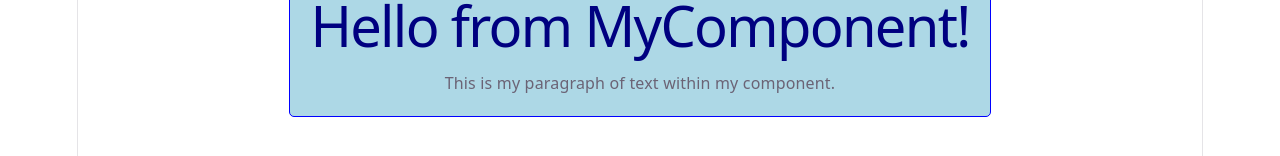
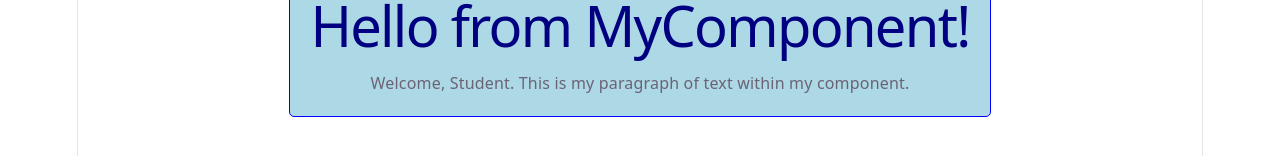
Before and after one commit to Millowise01/First-React-App-with-TypeScript-and-Vite, a React (Vite) app: page / in a window 1280 px wide. Shown: the part 362-518 px from the top of the page. Built offline with nearby package versions, Linux system fonts and the light colour scheme.

Commit message:
Add typed name prop to MyComponent using TypeScript interface

```diff
--- a/src/App.tsx
+++ b/src/App.tsx
@@ -4,7 +4,7 @@ import './App.css';
 function App() {
   return (
     <div className="App">
-      <MyComponent />
+      <MyComponent name="Student" />
     </div>
   );
 }
--- a/src/MyComponent.tsx
+++ b/src/MyComponent.tsx
@@ -1,11 +1,15 @@
 import React from 'react';
 import './MyComponent.css';
 
-const MyComponent: React.FC = () => {
+interface MyComponentProps {
+  name: string;
+}
+
+const MyComponent: React.FC<MyComponentProps> = ({ name }) => {
   return (
     <div className="my-component">
       <h1>Hello from MyComponent!</h1>
-      <p>This is my paragraph of text within my component.</p>
+      <p>Welcome, {name}. This is my paragraph of text within my component.</p>
     </div>
   );
 };
```
